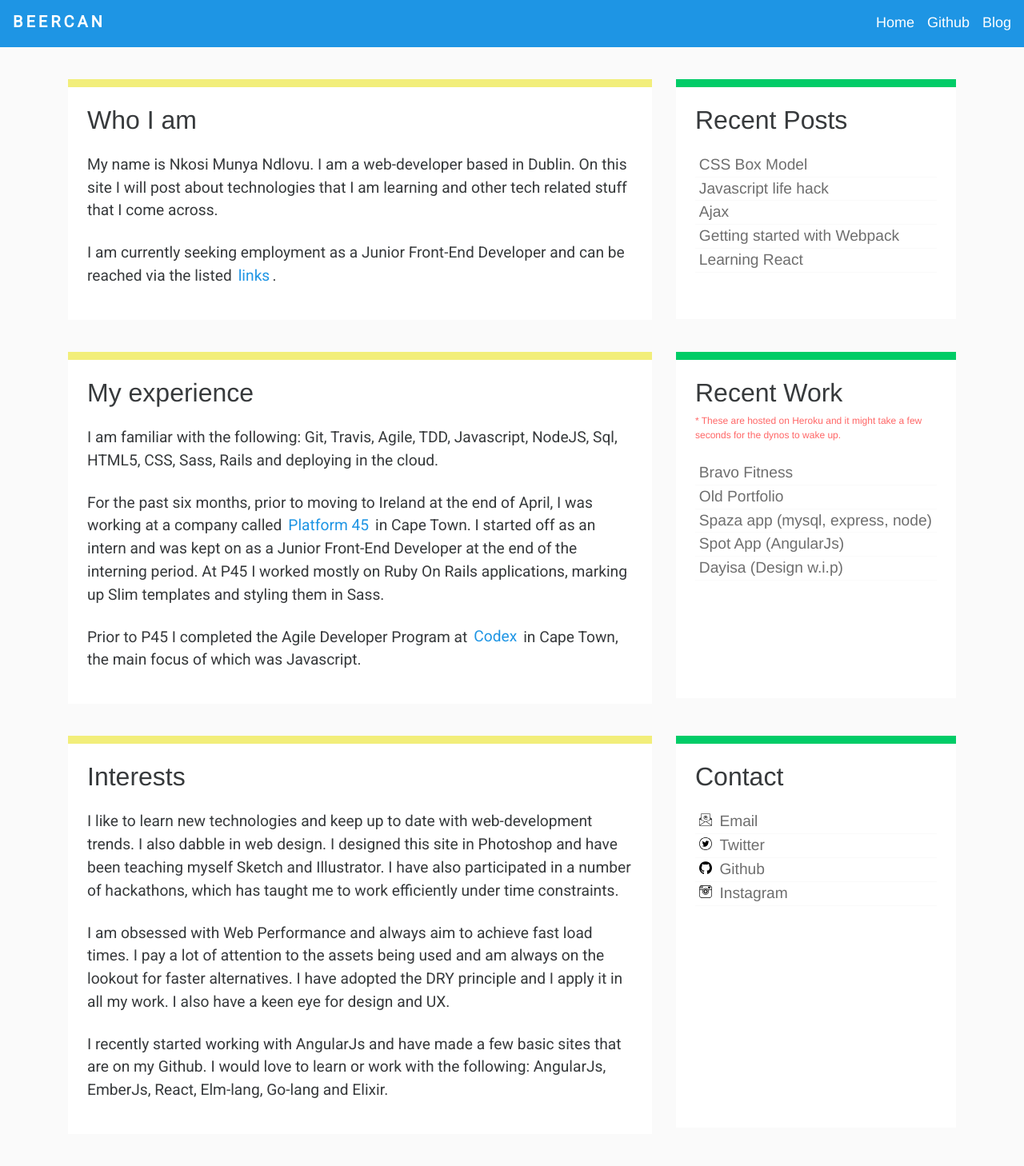
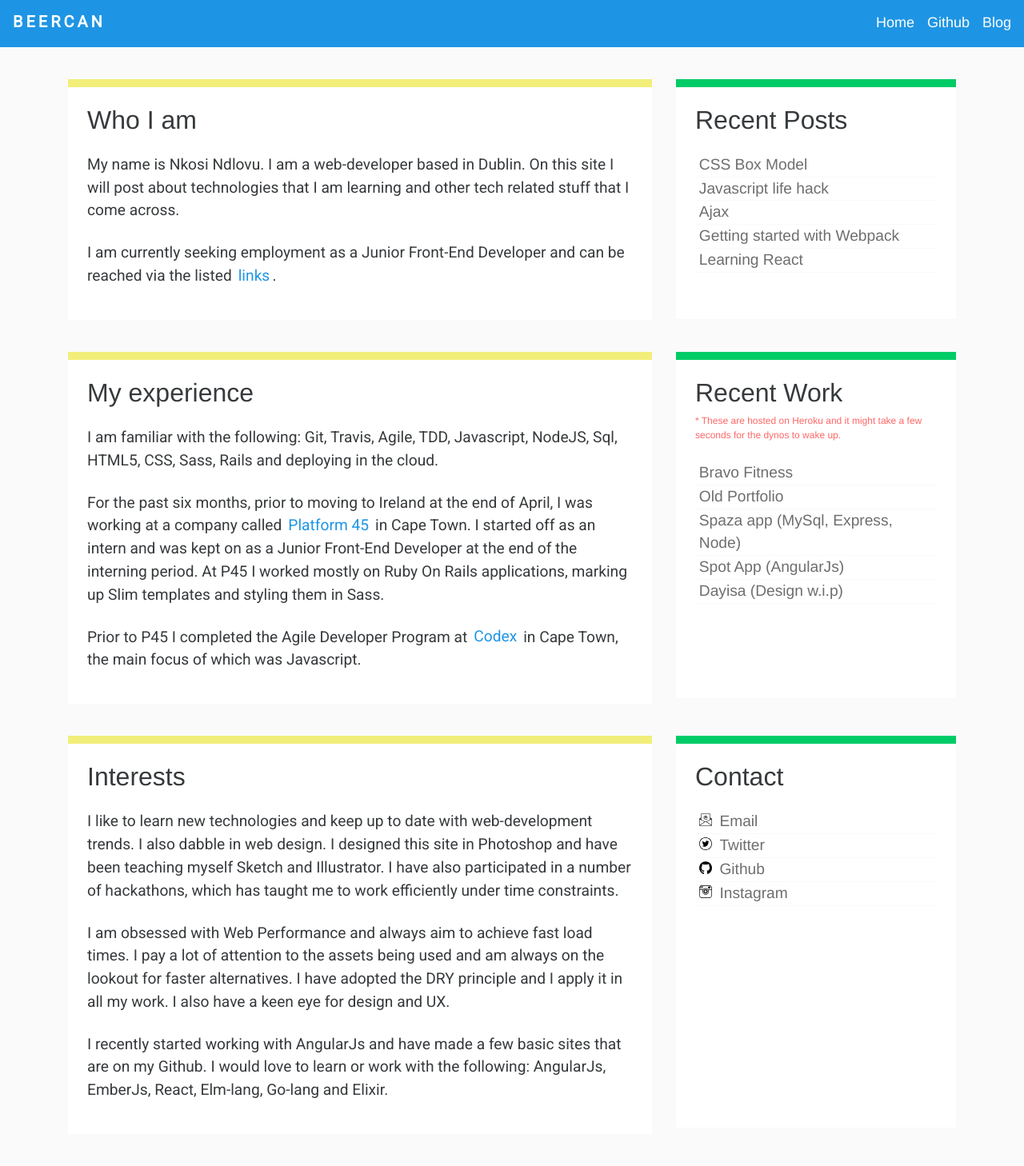
Before and after one commit to LookOnTheBrightSide/LookOnTheBrightSide.github.io, a Jekyll site: the page built from index.html, in a window 1280 px wide. Shown: the whole page at 80% size. Built offline with Jekyll 4.4.1, drawn with Linux system fonts in a browser that asks for light colours; nearby versions of some CDN libraries.

Commit message:
fix: https issue with chrome 50 , capitalizations

```diff
--- a/index.html
+++ b/index.html
@@ -7,7 +7,7 @@
       <div class="introduction white yellow__top">
         <h2 class="introduction__heading">Who I am</h2>
         <p class="introduction__text">
-            My name is Nkosi Munya Ndlovu. I am a web-developer based in Dublin.
+            My name is Nkosi Ndlovu. I am a web-developer based in Dublin.
             On this site I will post about technologies that
             I am learning and other tech related stuff that I come across.
         </p>
@@ -57,7 +57,7 @@
         <div class="blog__posts">
           <a class="blog__posts__link" target="_blank" href="http://bravo.beercan.co.za/">Bravo Fitness</a>
           <a class="blog__posts__link" target="_blank" href="http://old.beercan.co.za/">Old Portfolio</a>
-          <a class="blog__posts__link" target="_blank" href="http://africa.projectcodex.co/">Spaza app (mysql, express, node)</a>
+          <a class="blog__posts__link" target="_blank" href="http://africa.projectcodex.co/">Spaza app (MySql, Express, Node)</a>
           <a class="blog__posts__link" target="_blank" href="http://angular.beercan.co.za/">Spot App (AngularJs)</a>
           <a class="blog__posts__link" target="_blank" href="https://github.com/LookOnTheBrightSide/dayisa">Dayisa (Design w.i.p)</a>
         </div>
```
